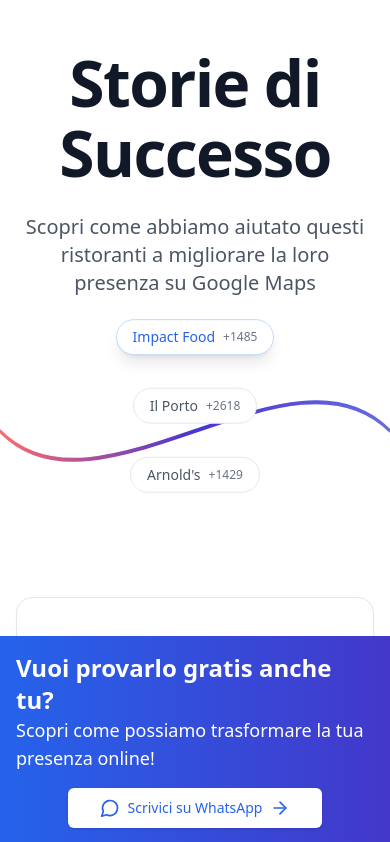
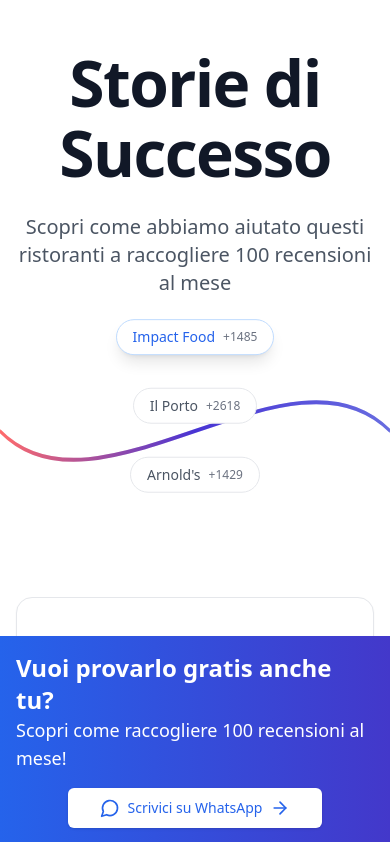
Before and after one commit to Mbenve9198/case-studies, a Next.js app: page / in a window 390 px wide. Shown: the top 842 px of the page. Built offline with nearby package versions, Linux system fonts and the light colour scheme.

Commit message:
fix: aggiunta linea curva animata anche nella sezione inferiore

```diff
--- a/pages/index.tsx
+++ b/pages/index.tsx
@@ -113,7 +113,7 @@ export default function CaseStudies() {
               Storie di Successo
             </h1>
             <p className="text-xl text-gray-600 max-w-2xl mx-auto">
-              Scopri come abbiamo aiutato questi ristoranti a migliorare la loro presenza su Google Maps
+              Scopri come abbiamo aiutato questi ristoranti a raccogliere 100 recensioni al mese
             </p>
           </div>
         </div>
@@ -238,7 +238,7 @@ export default function CaseStudies() {
         {/* Curved line connector */}
         <div className="absolute inset-0 flex items-center justify-center">
           <svg
-            className="w-full max-w-5xl hidden sm:block"
+            className="w-full max-w-5xl"
             height="250"
             viewBox="0 0 1000 250"
             preserveAspectRatio="none"
@@ -312,7 +312,7 @@ export default function CaseStudies() {
         <div className="max-w-6xl mx-auto flex flex-col sm:flex-row items-center justify-between gap-4">
           <div className="text-white">
             <h2 className="text-2xl font-bold">Vuoi provarlo gratis anche tu?</h2>
-            <p className="text-lg">Scopri come possiamo trasformare la tua presenza online!</p>
+            <p className="text-lg">Scopri come raccogliere 100 recensioni al mese!</p>
           </div>
           <Link
             href="https://wa.me/393342746427?text=Ciao%20sono%20interessato%20a%20provare%20il%20vostro%20servizio%20di%20raccolta%20recensioni"
```
